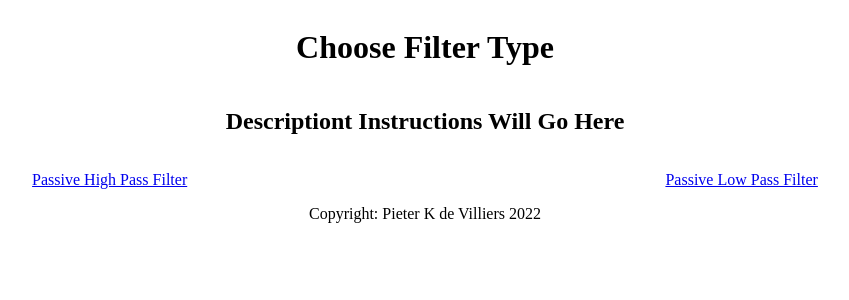
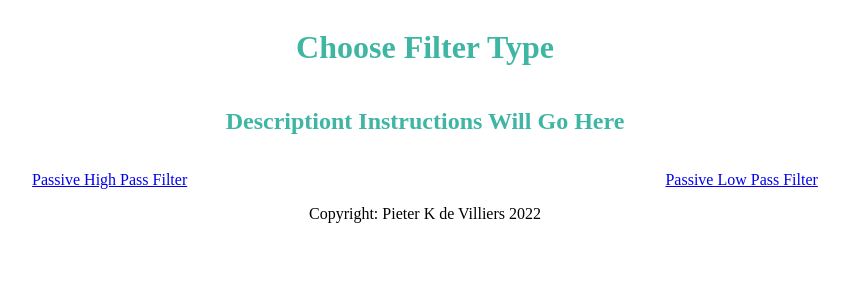
Before and after one commit to pieterkdevilliers/audio-filters-heroku, a PHP site: page / in a window 1280 px wide. Shown: the top 300 px of the page, without its empty margins (215-1064 px from the left). Run offline with PHP 8.4, Linux system fonts and the light colour scheme.

Commit message:
Set h1 and h2 color

```diff
--- a/assets/css/styles.css
+++ b/assets/css/styles.css
@@ -8,7 +8,16 @@ body > * {
 
 .heading {
     justify-content: center;
+    text-align: center;
 
+}
+
+h1 {
+    color: #3fb5a3;
+}
+
+h2 {
+    color: #3fb5a3;
 }
 
 .description {
```
